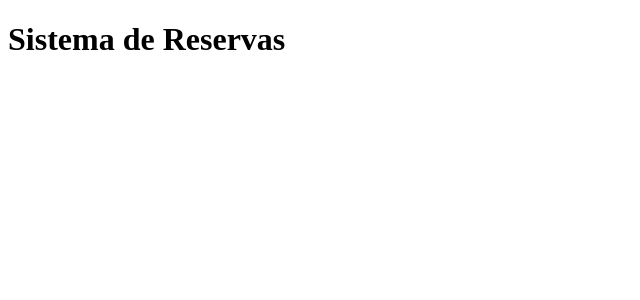
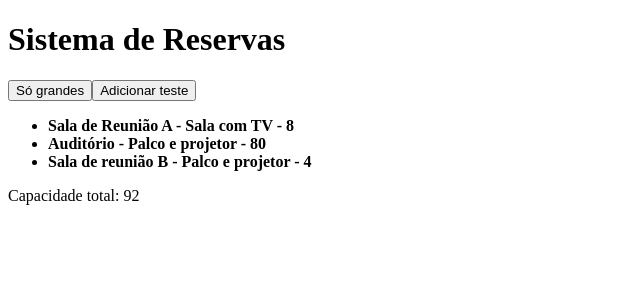
Before and after one commit to LeoMoraes18/reserva-frontend, an Angular app: page / in a window 1280 px wide. Shown: the top 300 px of the page, without its empty margins (0-640 px from the left). Built offline with nearby package versions, Linux system fonts and the light colour scheme.

Commit message:
feat: componentes de listagem de espaços

```diff
--- a/src/app/app.html
+++ b/src/app/app.html
@@ -1,4 +1,5 @@
 <header>
   <h1>{{ title() }}</h1>
-  <router-outlet />
 </header>
+<app-espaco-lista />
+<router-outlet />
--- a/src/app/app.ts
+++ b/src/app/app.ts
@@ -1,8 +1,9 @@
 import { Component, signal } from '@angular/core';
 import { RouterOutlet } from '@angular/router';
+import { EspacoLista } from './espacos/espaco-lista/espaco-lista';
 
 @Component({
-  imports: [RouterOutlet],
+  imports: [RouterOutlet, EspacoLista],
   selector: 'app-root',
   styleUrl: './app.scss',
   templateUrl: './app.html',
--- /dev/null
+++ b/src/app/espacos/espaco-card/espaco-card.html
@@ -0,0 +1 @@
+<strong>{{ espaco().nome }} - {{ espaco().descricao }} - {{ espaco().capacidade }}</strong>
--- /dev/null
+++ b/src/app/espacos/espaco-card/espaco-card.ts
@@ -0,0 +1,12 @@
+import { Component, input } from '@angular/core';
+import { Espaco } from '../espaco';
+
+@Component({
+  imports: [],
+  selector: 'app-espaco-card',
+  styleUrl: './espaco-card.scss',
+  templateUrl: './espaco-card.html',
+})
+export class EspacoCard {
+  readonly espaco = input.required<Espaco>();
+}
--- /dev/null
+++ b/src/app/espacos/espaco-lista/espaco-lista.html
@@ -0,0 +1,14 @@
+<button (click)="alternarFiltro()">
+  {{ somenteGrandes() ? 'Mostrar todos' : 'Só grandes' }}
+</button>
+<button (click)="adicionarTeste()">
+  Adicionar teste
+</button>
+<ul>
+  @for (e of visiveis(); track e.id) {
+    <li><app-espaco-card [espaco]="e" /></li>
+  } @empty {
+    <li>Nunhum espaço encontrado.</li>
+  }
+</ul>
+<p>Capacidade total: {{ capacidadeTotal() }}</p>
--- /dev/null
+++ b/src/app/espacos/espaco-lista/espaco-lista.ts
@@ -0,0 +1,62 @@
+import { Component, computed, signal } from '@angular/core';
+import { Espaco } from '../espaco';
+import { EspacoCard } from '../espaco-card/espaco-card';
+
+@Component({
+  imports: [EspacoCard],
+  selector: 'app-espaco-lista',
+  styleUrl: './espaco-lista.scss',
+  templateUrl: './espaco-lista.html',
+})
+export class EspacoLista {
+  protected readonly espacos = signal<Espaco[]>(
+    [
+      {
+        id: "aaaaaaaa-aaaa-aaaa-aaaa-aaaaaaaaaaaa",
+        nome: "Sala de Reunião A",
+        descricao: "Sala com TV",
+        capacidade: 8,
+        ativo: true,
+      },
+      {
+        id: "bbbbbbbb-bbbb-bbbb-bbbb-bbbbbbbbbbbb",
+        nome: "Auditório",
+        descricao: "Palco e projetor",
+        capacidade: 80,
+        ativo: true,
+      },
+      {
+        id: "cccccccc-cccc-cccc-cccc-cccccccccccc",
+        nome: "Sala de reunião B",
+        descricao: "Palco e projetor",
+        capacidade: 4,
+        ativo: true,
+      },
+    ]
+  );
+
+  protected readonly somenteGrandes = signal(false);
+  protected readonly visiveis = computed(() =>
+    this.somenteGrandes() ?
+    this.espacos()
+    .filter((e) => e.capacidade >= 20) : this.espacos(),
+  );
+  protected readonly capacidadeTotal = computed(() =>
+    this.visiveis().reduce((some, e) => some + e.capacidade, 0),
+  );
+  protected alternarFiltro() {
+    this.somenteGrandes.update((v) => !v)
+  }
+  protected adicionarTeste() {
+    this.espacos.update(
+      (lista) => [...lista,
+        {
+          id: 'test-' + Date.now(),
+          nome: 'Sala de teste',
+          descricao: 'Criado pelo botão',
+          capacidade: 10,
+          ativo: true
+        }
+      ]);
+  }
+}
--- /dev/null
+++ b/src/app/espacos/espaco.ts
@@ -0,0 +1,7 @@
+export interface Espaco {
+  id: string;
+  nome: string;
+  descricao: string;
+  capacidade: number;
+  ativo: boolean;
+}
```
Also changed, not shown: src/app/espacos/espaco-card/espaco-card.scss (added), src/app/espacos/espaco-lista/espaco-lista.scss (added), 2 other files (tests, documents, lock files or other folders).
